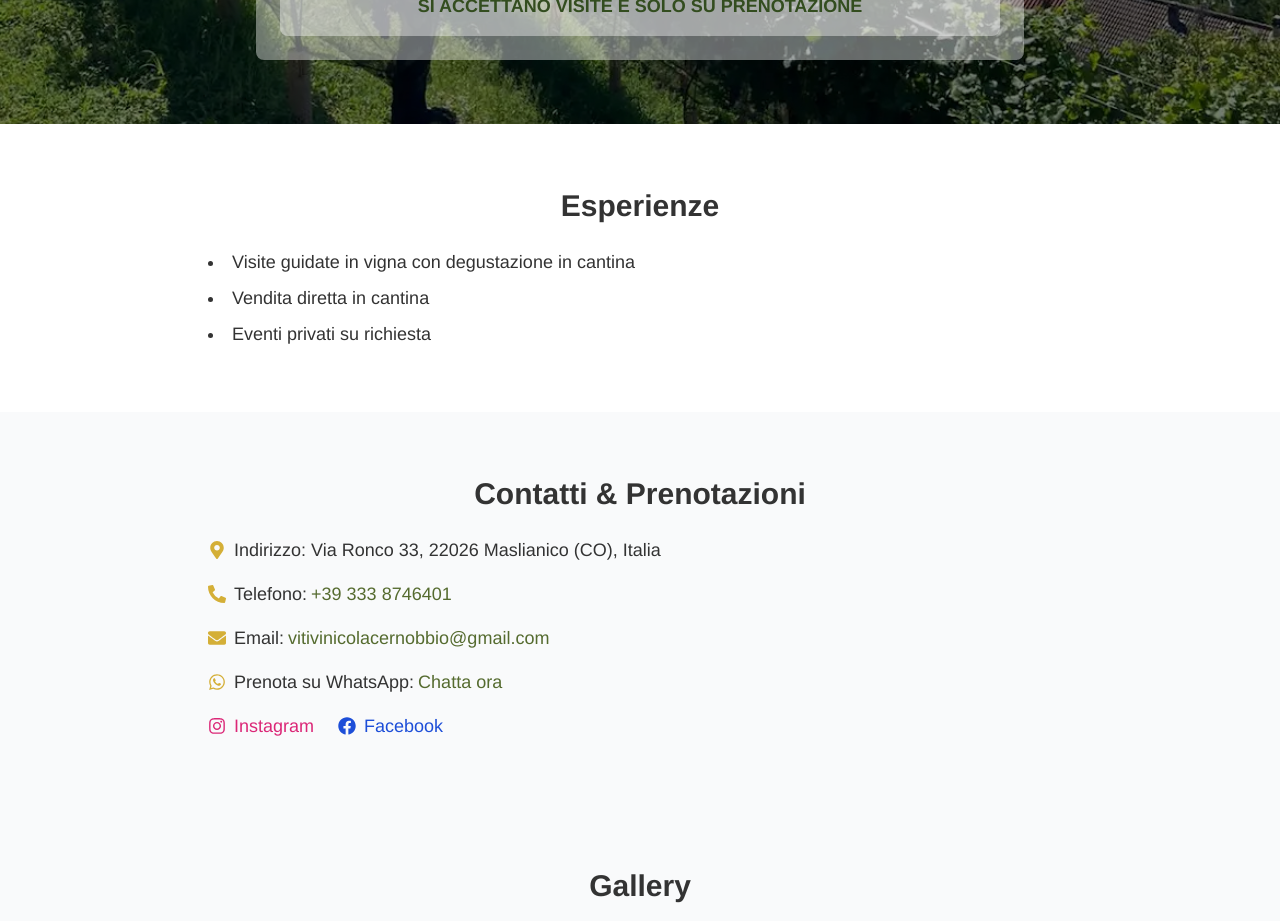
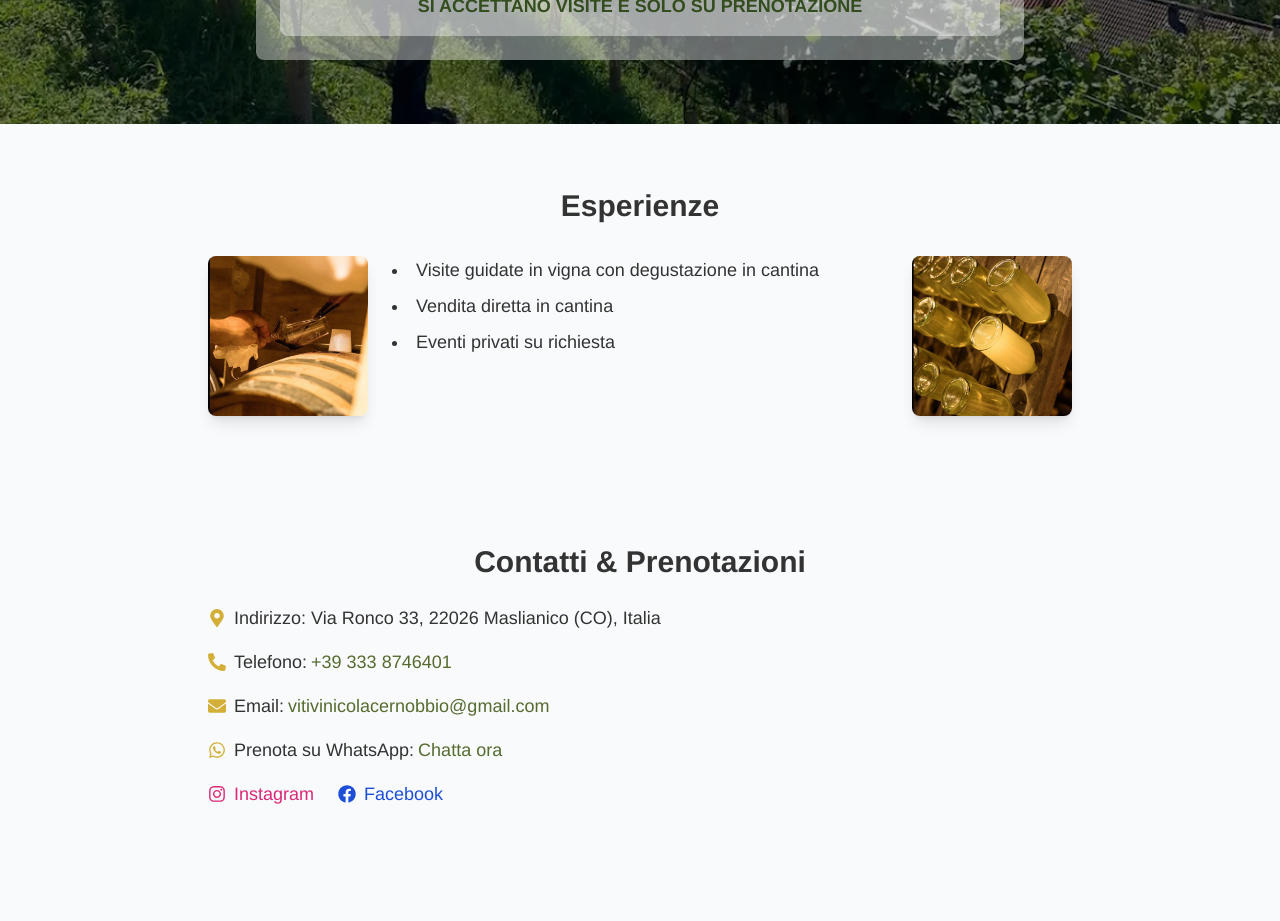
Before and after one commit to Marsmao2/VitivinicolaCernobbio1, a React (Create React App) app: page / in a window 1280 px wide. Shown: the part 900-1821 px from the top of the page. Built offline with nearby package versions, Linux system fonts and the light colour scheme.

Commit message:
Update Experiences.js
Experiences.js aggiornato con immagini 10.jpg e 9.jpg ai lati

```diff
--- a/src/components/Experiences.js
+++ b/src/components/Experiences.js
@@ -2,14 +2,38 @@ import React from 'react';
 
 export default function Experiences() {
   return (
-    <section id="esperienze" className="py-16">
+    <section id="esperienze" className="py-16 bg-gray-50">
       <div className="max-w-4xl mx-auto px-4">
-        <h2 className="text-3xl font-semibold mb-6 text-center">Esperienze</h2>
-        <ul className="list-disc list-inside text-lg space-y-2">
-          <li>Visite guidate in vigna con degustazione in cantina</li>
-          <li>Vendita diretta in cantina</li>
-          <li>Eventi privati su richiesta</li>
-        </ul>
+        {/* Titolo centrato */}
+        <h2 className="text-3xl font-semibold mb-8 text-center">Esperienze</h2>
+
+        {/* Container flex: immagine sinistra | lista | immagine destra */}
+        <div className="flex flex-col md:flex-row items-center md:items-start justify-between gap-6">
+          {/* Immagine di sinistra: usa 10.jpg */}
+          <div className="flex-shrink-0">
+            <img
+              src="/images/10.jpg"
+              alt="Esperienza degustazione in cantina"
+              className="w-40 h-40 object-cover rounded-lg shadow-lg"
+            />
+          </div>
+
+          {/* Lista delle esperienze: al centro su md+ */}
+          <ul className="flex-1 list-disc list-inside text-lg space-y-2 text-center md:text-left">
+            <li>Visite guidate in vigna con degustazione in cantina</li>
+            <li>Vendita diretta in cantina</li>
+            <li>Eventi privati su richiesta</li>
+          </ul>
+
+          {/* Immagine di destra: usa 9.jpg */}
+          <div className="flex-shrink-0">
+            <img
+              src="/images/9.jpg"
+              alt="Bottiglie in cantina"
+              className="w-40 h-40 object-cover rounded-lg shadow-lg"
+            />
+          </div>
+        </div>
       </div>
     </section>
   );
```
